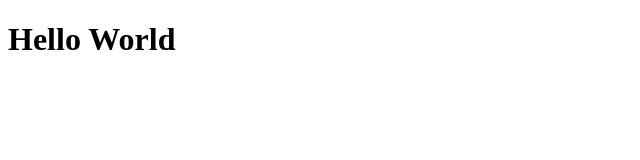
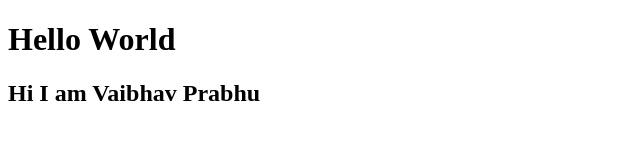
Before and after one commit to vaibhav-prabhu/Project, a plain HTML site: page index.html in a window 1280 px wide. Shown: the whole page, without its empty margins (0-640 px from the left). Drawn offline with Linux system fonts and the light colour scheme.

Commit message:
Added h2 in HTML file

```diff
--- a/index.html
+++ b/index.html
@@ -8,5 +8,6 @@
 </head>
 <body>
     <h1>Hello World</h1>
+    <h2>Hi I am Vaibhav Prabhu</h2>
 </body>
 </html>
```
